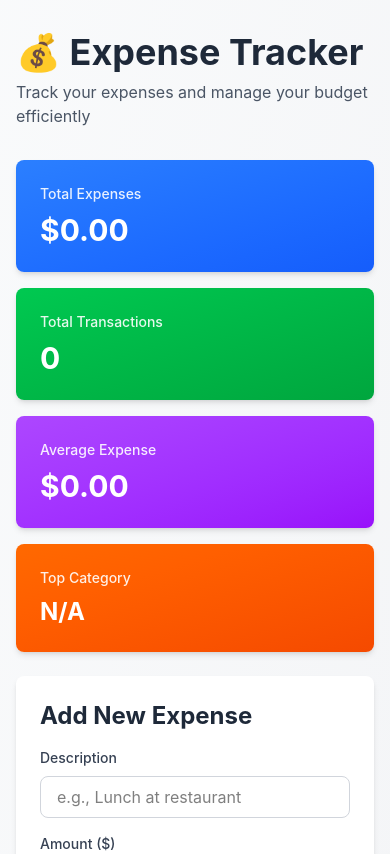
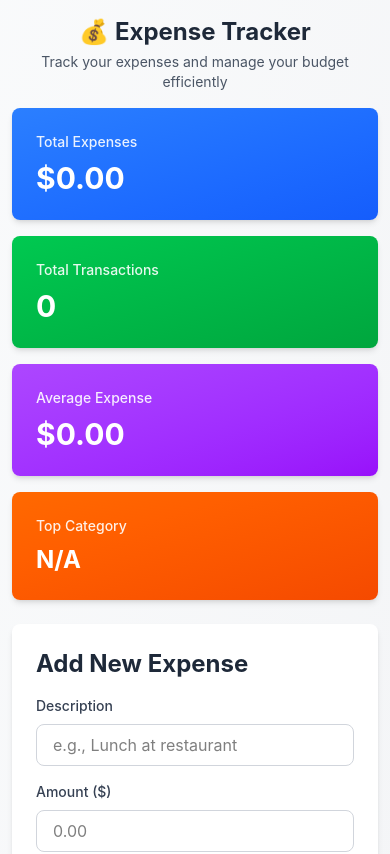
Before and after one commit to ferjbadev/expenseTracker, a React (Vite) app: page / in a window 390 px wide. Shown: the top 854 px of the page. Built offline with nearby package versions, Linux system fonts and the light colour scheme.

Commit message:
Update App.tsx

```diff
--- a/src/App.tsx
+++ b/src/App.tsx
@@ -35,11 +35,11 @@ function App() {
     : expenses.filter((expense) => expense.category === selectedCategory);
 
   return (
-    <div className="min-h-screen bg-gradient-to-br from-gray-50 to-gray-100">
-      <div className="container mx-auto px-4 py-8 max-w-7xl">
-        <header className="mb-8">
-          <h1 className="text-4xl font-bold text-gray-800 mb-2">💰 Expense Tracker</h1>
-          <p className="text-gray-600">Track your expenses and manage your budget efficiently</p>
+    <div className="min-h-screen bg-linear-to-br from-gray-50 to-gray-100">
+      <div className="container mx-auto px-3 md:px-4 py-4 md:py-8 max-w-7xl">
+        <header className="mb-4 md:mb-8 text-center md:text-left">
+          <h1 className="text-2xl md:text-4xl font-bold text-gray-800 mb-1 md:mb-2">💰 Expense Tracker</h1>
+          <p className="text-sm md:text-base text-gray-600">Track your expenses and manage your budget efficiently</p>
         </header>
 
         <Summary expenses={expenses} />
```
